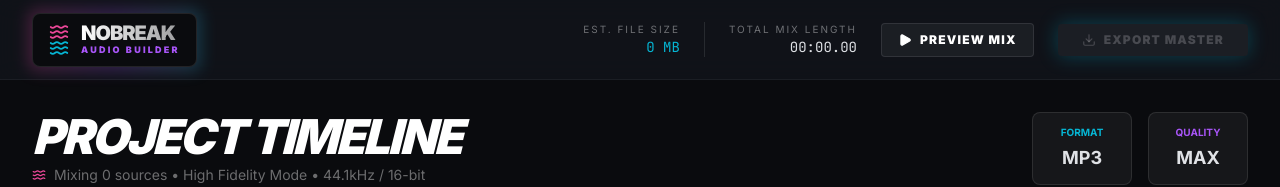
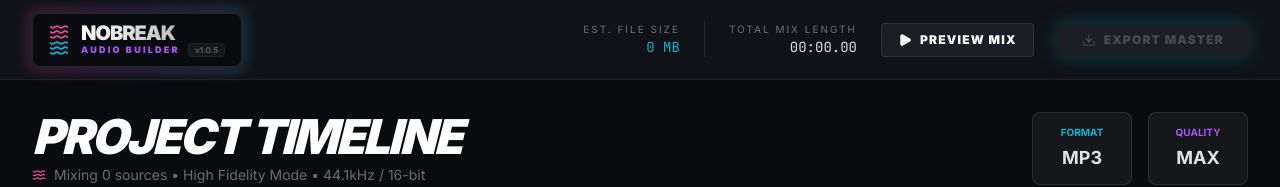
Before and after one commit to nRn-World/NOBreak-Audio-Builder, a React (Vite) app: page / in a window 1280 px wide. Shown: the top 187 px of the page. Built offline with nearby package versions, Linux system fonts and the light colour scheme.

Commit message:
feat: display version number in UI and fix auto-updater config

```diff
--- a/package.json
+++ b/package.json
@@ -1,8 +1,9 @@
 {
   "name": "nobreak-audio-builder",
   "private": true,
-  "version": "1.0.4",
+  "version": "1.0.5",
   "description": "Professional audio mixing and merging tool for Windows",
+  "repository": "https://github.com/nRn-World/NOBreak-Audio-Builder",
   "license": "SEE LICENSE IN LICENSE.txt",
   "author": {
     "name": "nRn World",
@@ -99,7 +100,7 @@
     "publish": {
       "provider": "github",
       "owner": "nRn-World",
-      "repo": "NoBreak-Audio-Builder"
+      "repo": "NOBreak-Audio-Builder"
     }
   }
 }
--- a/src/App.tsx
+++ b/src/App.tsx
@@ -24,6 +24,8 @@ import { motion, AnimatePresence, Reorder } from 'motion/react';
 import { TrackSettings, GlobalSettings, ExportFormat, VisualAsset } from './types';
 import { decodeAudioFile, renderMix, encodeWAV, encodeMP3, calculateNormalization, renderVideo } from './utils/audio';
 
+declare const __APP_VERSION__: string;
+
 const audioCtx = new (window.AudioContext || (window as any).webkitAudioContext)();
 
 // Waveform Component
@@ -760,7 +762,10 @@ export default function App() {
                   <h1 className="text-xl font-black tracking-tighter leading-none bg-gradient-to-r from-white to-white/60 bg-clip-text text-transparent">
                     NOBREAK
                   </h1>
-                  <span className="text-[9px] font-black uppercase tracking-[.25em] text-[#a855f7]">Audio Builder</span>
+                   <div className="flex items-center gap-2">
+                     <span className="text-[9px] font-black uppercase tracking-[.25em] text-[#a855f7]">Audio Builder</span>
+                     <span className="text-[8px] font-bold px-1.5 py-0.5 rounded bg-white/5 text-white/30 border border-white/5 leading-none">v{__APP_VERSION__}</span>
+                   </div>
                 </div>
              </div>
           </div>
--- a/vite.config.ts
+++ b/vite.config.ts
@@ -10,6 +10,7 @@ export default defineConfig(({mode}) => {
     plugins: [react(), tailwindcss()],
     define: {
       'process.env.GEMINI_API_KEY': JSON.stringify(env.GEMINI_API_KEY),
+      '__APP_VERSION__': JSON.stringify(process.env.npm_package_version || '1.0.5'),
     },
     resolve: {
       alias: {
```
